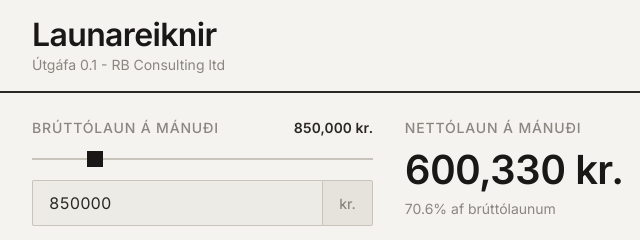
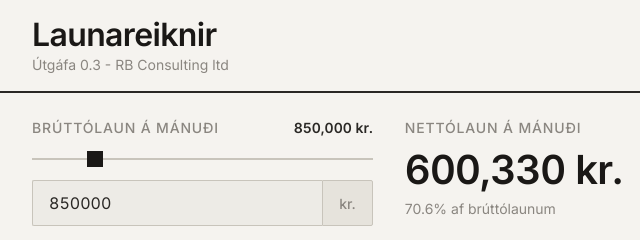
Before and after one commit to ShakyPizza/launareiknir, a website built with Vite: page index.html in a window 1280 px wide. Shown: the top 240 px of the page, 182-822 px from the left. Built offline with nearby package versions, Linux system fonts and the light colour scheme.

Commit message:
bump ver

```diff
--- a/index.html
+++ b/index.html
@@ -26,7 +26,7 @@
       <div class="site-header__inner">
         <div>
           <h1 class="site-header__title">Launareiknir</h1>
-          <p class="site-header__subtitle">Útgáfa 0.1 - RB Consulting ltd</p>
+          <p class="site-header__subtitle">Útgáfa 0.3 - RB Consulting ltd</p>
         </div>
         <span class="site-header__badge">2026</span>
       </div>
```
